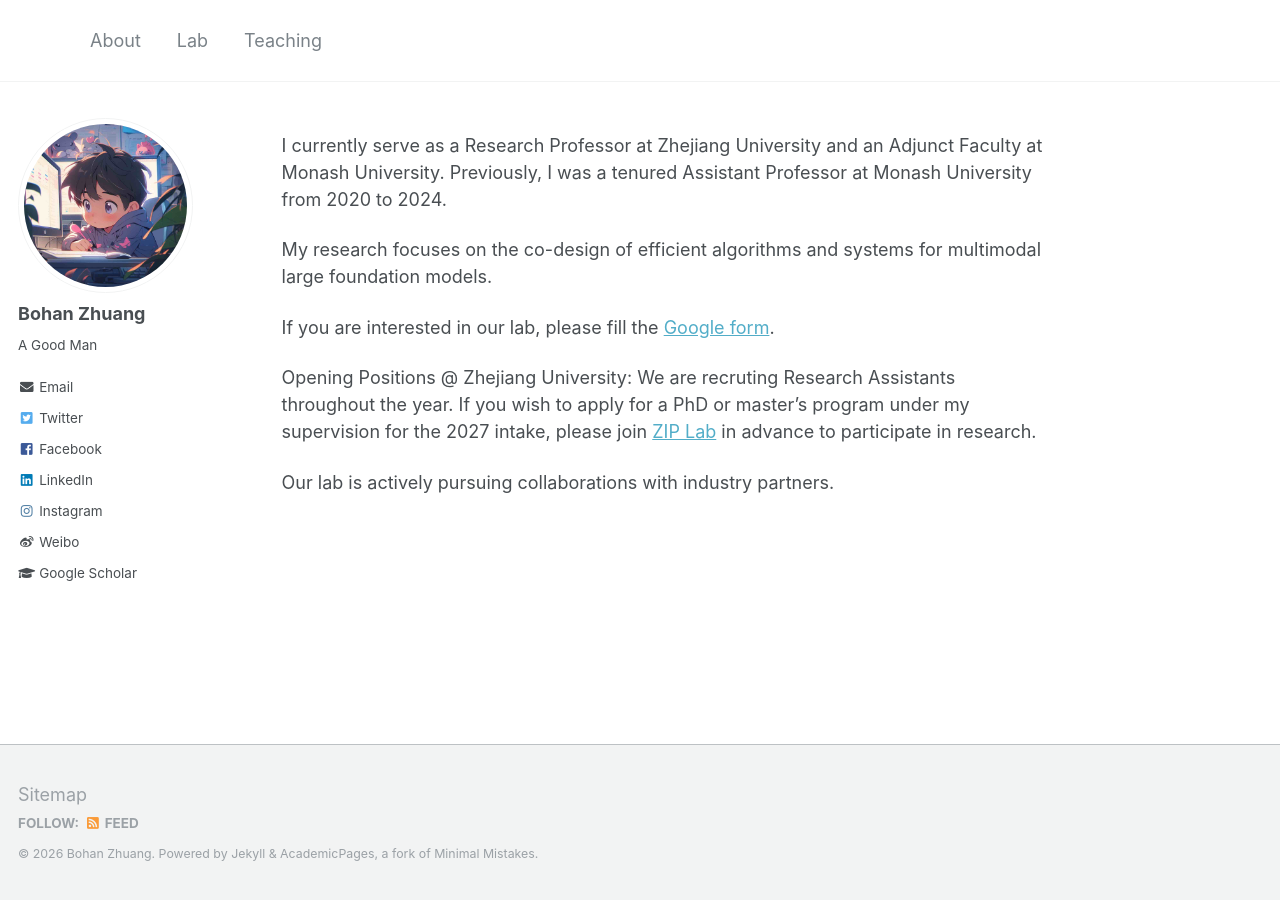
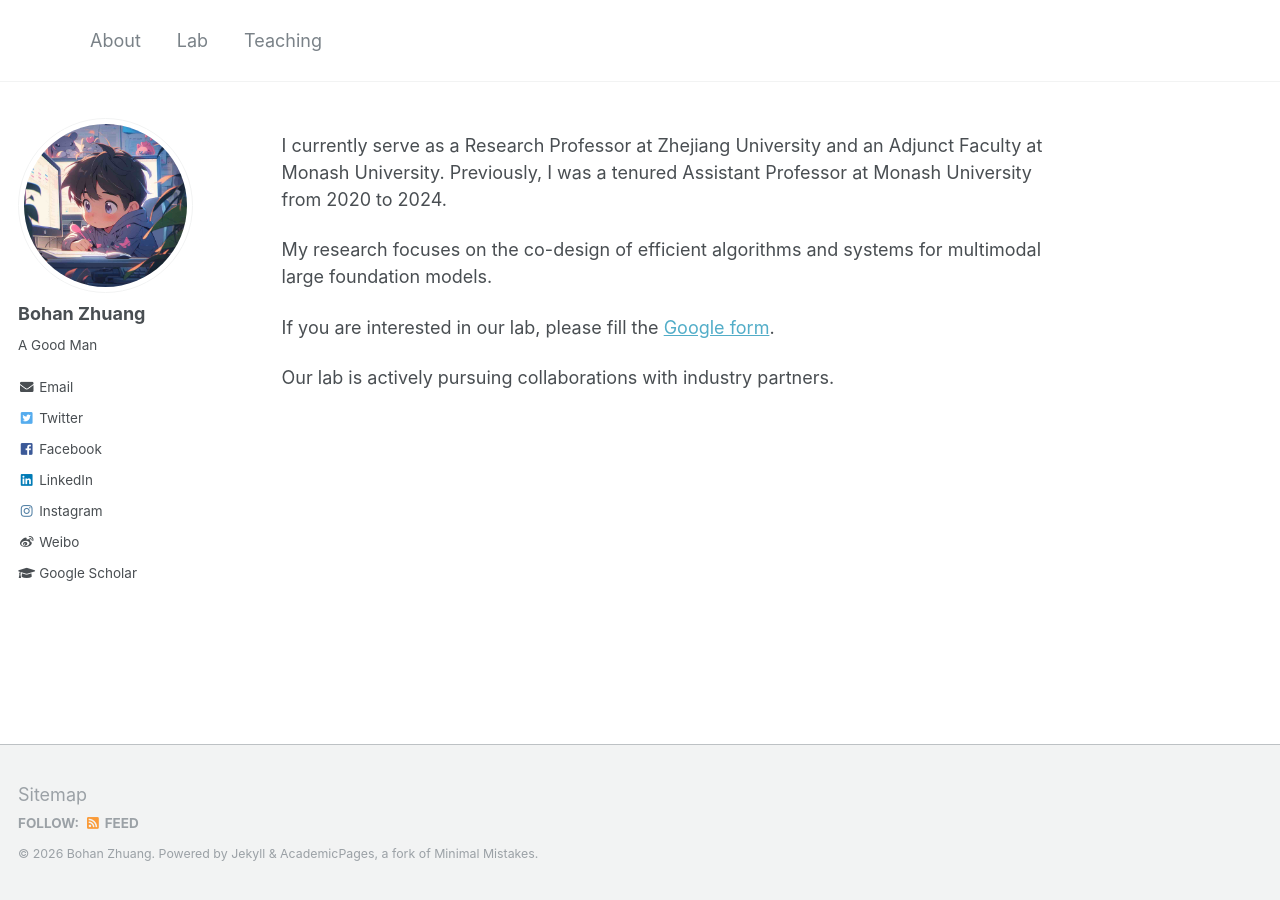
Before and after one commit to bohanzhuang/bohanzhuang.github.io, a Jekyll site: the page built from _pages/about.md, in a window 1280 px wide. Built offline with Jekyll 4.4.1, drawn with Linux system fonts in a browser that asks for light colours.

Commit message:
Update about.md

```diff
--- a/_pages/about.md
+++ b/_pages/about.md
@@ -14,6 +14,4 @@ My research focuses on the co-design of efficient algorithms and systems for mul
 
 If you are interested in our lab, please fill the [Google form](https://forms.gle/UoR8B19y2NsjtGRJ6).
 
-Opening Positions @ Zhejiang University: We are recruting Research Assistants throughout the year. If you wish to apply for a PhD or master's program under my supervision for the 2027 intake, please join [ZIP Lab](https://ziplab.github.io/) in advance to participate in research.
-
 Our lab is actively pursuing collaborations with industry partners.
```
